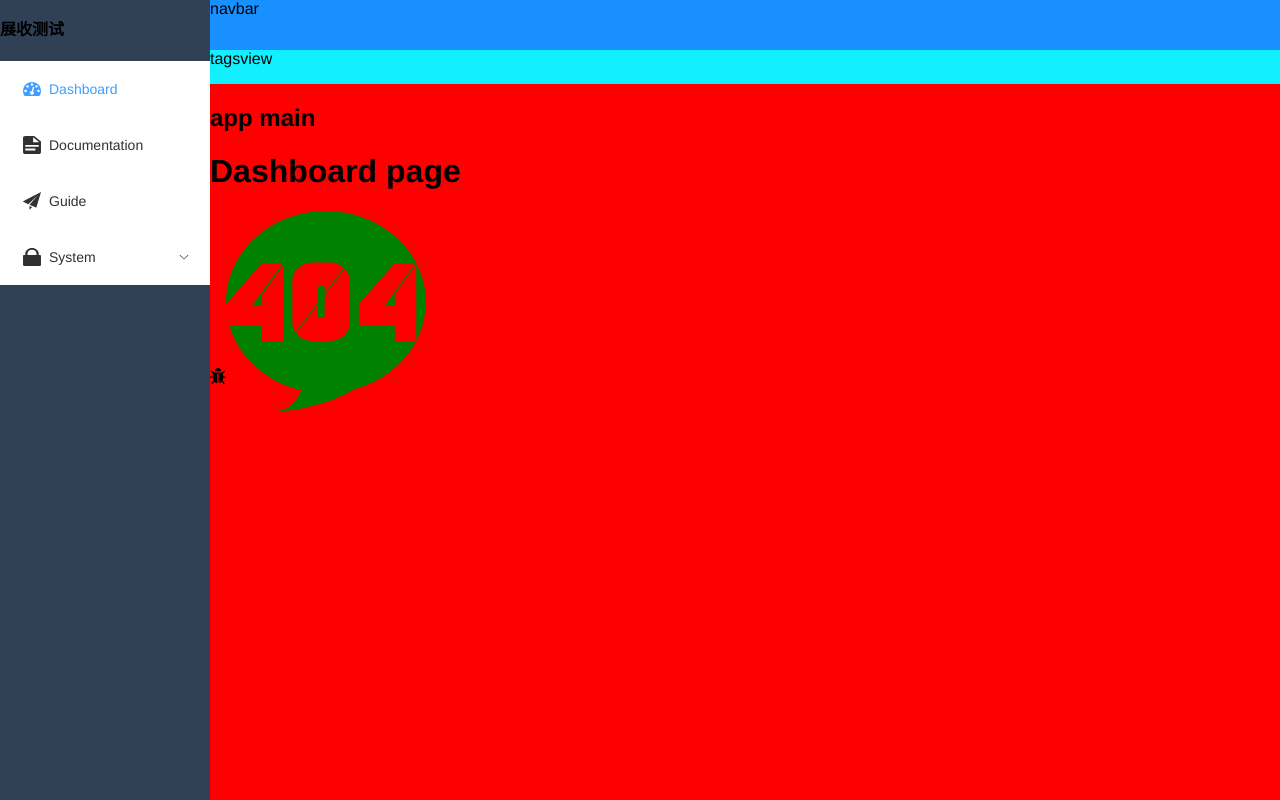
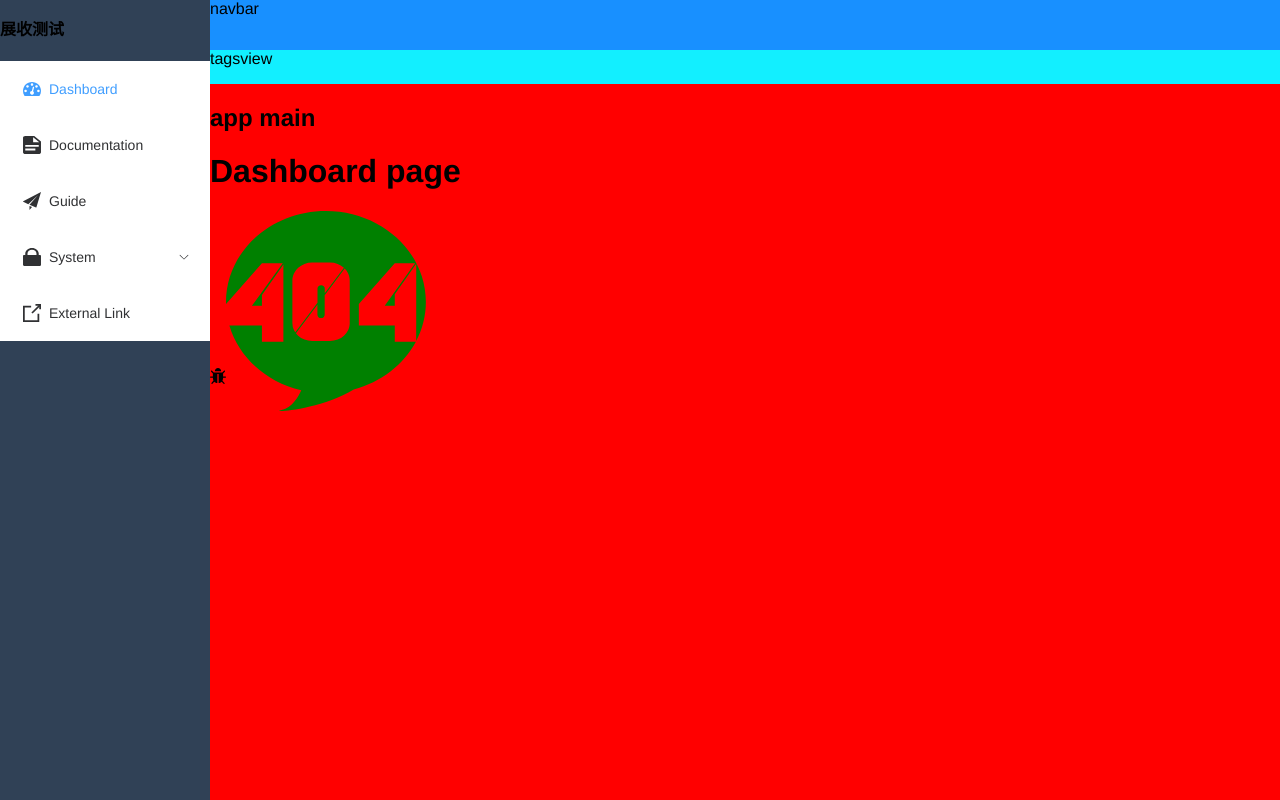
Before and after one commit to wangtongmeng/vue3-admin, a Vue app: page /dashboard in a window 1280 px wide. Built offline with nearby package versions, Linux system fonts and the light colour scheme.

Commit message:
feat: 增加外链组件处理菜单外链

```diff
--- a/src/components.d.ts
+++ b/src/components.d.ts
@@ -17,6 +17,7 @@ declare module '@vue/runtime-core' {
     RouterView: typeof import('vue-router')['RouterView']
     Sidebar: typeof import('./layout/components/Sidebar/index.vue')['default']
     SidebarItem: typeof import('./layout/components/Sidebar/SidebarItem.vue')['default']
+    SidebarItemLink: typeof import('./layout/components/Sidebar/SidebarItemLink.vue')['default']
     SvgIcon: typeof import('./components/SvgIcon/index.vue')['default']
   }
 }
--- a/src/layout/components/Sidebar/SidebarItem.vue
+++ b/src/layout/components/Sidebar/SidebarItem.vue
@@ -3,10 +3,11 @@
     <!-- 如果有一个孩子，或者没孩子，或者有一个孩子但是被hidden了 -->
     <template v-if="theOnlyOneChildRoute">
       <!-- 如果没有meta属性意味着不必渲染了 -->
-      <el-menu-item
-        :index="resolvePath(theOnlyOneChildRoute.path)"
+      <sidebar-item-link
+        :to="resolvePath(theOnlyOneChildRoute.path)"
         v-if="theOnlyOneChildRoute.meta"
       >
+        <el-menu-item :index="resolvePath(theOnlyOneChildRoute.path)">
           <el-icon v-if="icon">
             <svg-icon class="menu-icon" :icon-class="icon"></svg-icon>
           </el-icon>
@@ -14,6 +15,7 @@
             <span>{{ theOnlyOneChildRoute.meta?.title }}</span>
           </template>
         </el-menu-item>
+      </sidebar-item-link>
     </template>
     <!-- 多个子路由时 -->
     <el-sub-menu v-else :index="resolvePath(item.path)" popper-append-to-body>
@@ -39,6 +41,7 @@
 import type { PropType } from "vue"
 import type { RouteRecordRaw } from "vue-router"
 import path from "path-browserify"
+import { isExternal } from "@/utils/validate"
 const props = defineProps({
   item: {
     type: Object as PropType<RouteRecordRaw>,
@@ -102,6 +105,9 @@ const icon = computed(() => {
 // 利用path.resolve 根据父路径+子路径 解析成正确路径 子路径可能是相对的
 // resolvePath在模板中使用
 const resolvePath = (childPath: string) => {
+  if (isExternal(childPath)) {
+    return childPath
+  }
   return path.resolve(props.basePath, childPath)
 }
 </script>
--- /dev/null
+++ b/src/layout/components/Sidebar/SidebarItemLink.vue
@@ -0,0 +1,41 @@
+<template>
+  <component :is="type" v-bind="linkProps">
+    <slot />
+  </component>
+</template>
+
+<script lang="ts" setup>
+import { isExternal } from "@/utils/validate"
+
+// 针对路径是外链 就渲染为a标签 如果是正常路由路径 就渲染为 router-link
+
+const props = defineProps({
+  to: {
+    type: String,
+    required: true
+  }
+})
+// 判断接收的路径 是不是外链
+const isExt = computed(() => isExternal(props.to))
+const type = computed(() => {
+  if (isExt.value) {
+    return "a"
+  }
+  return "router-link"
+})
+
+const linkProps = computed(() => {
+  if (isExt.value) {
+    return {
+      // a 标签的一些原生属性
+      href: props.to,
+      target: "_blank",
+      rel: "noopener"
+    }
+  }
+  // router-link只需一个to props
+  return {
+    to: props.to
+  }
+})
+</script>
--- a/src/router/index.ts
+++ b/src/router/index.ts
@@ -73,6 +73,21 @@ export const asyncRoutes: Array<RouteRecordRaw> = [
         }
       }
     ]
+  },
+  {
+    // 外链路由
+    path: "/external-link",
+    component: Layout,
+    children: [
+      {
+        path: "http://www.zhufengpeixun.com/",
+        redirect: "/",
+        meta: {
+          title: "External Link",
+          icon: "link"
+        }
+      }
+    ]
   }
 ]
 
--- a/src/styles/index.scss
+++ b/src/styles/index.scss
@@ -1,9 +1,11 @@
 @import "./variables.module.scss";
 @import "./sidebar.scss";
+
 html {
   height: 100%;
   box-sizing: border-box;
 }
+
 body {
   height: 100%;
   -moz-osx-font-smoothing: grayscale;
@@ -12,6 +14,20 @@ body {
   font-family: Helvetica Neue, Helvetica, PingFang SC, Hiragino Sans GB,
     Microsoft YaHei, Arial, sans-serif;
 }
+
 #app {
   height: 100%;
 }
+// a标签默认样式调整
+a:focus,
+a:active {
+  outline: none;
+}
+
+a,
+a:focus,
+a:hover {
+  cursor: pointer;
+  color: inherit;
+  text-decoration: none;
+}
```
Lines whose indentation alone changed are shown as unchanged.
